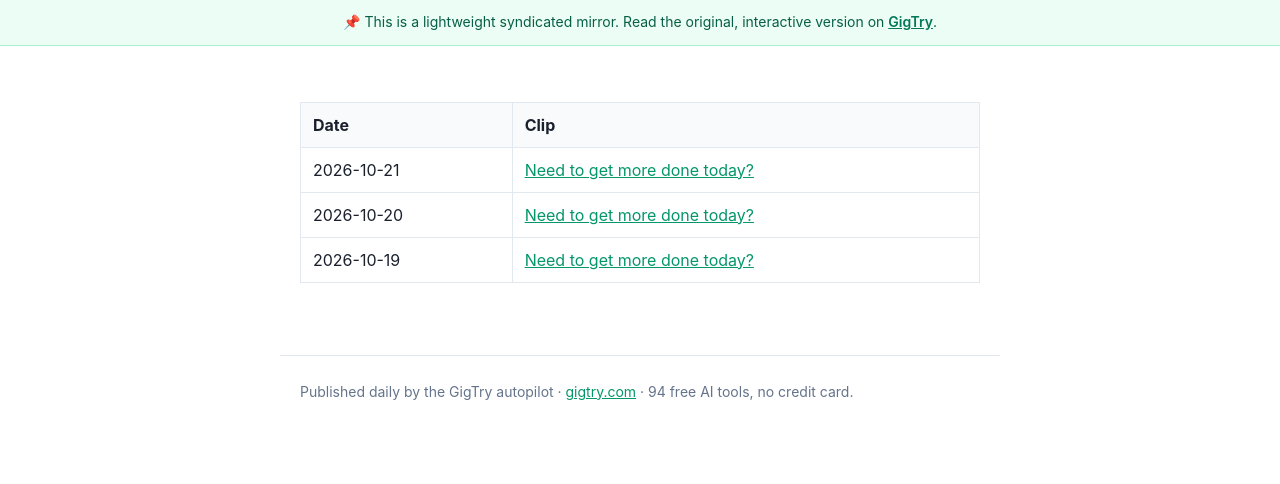
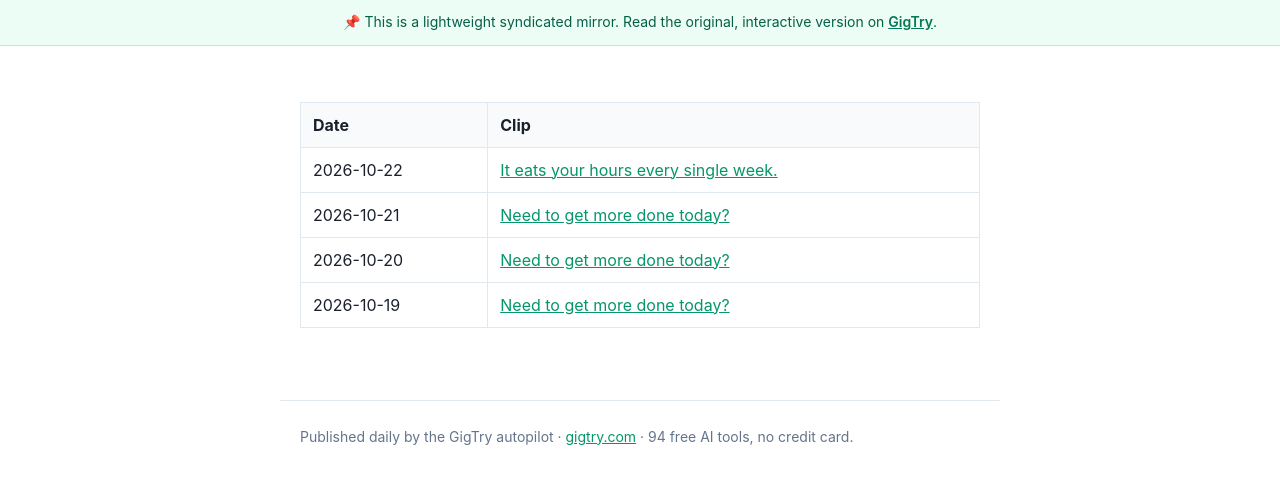
Before and after one commit to gigtryinfo-dev/gigtry-public, a Jekyll site: the page built from posts/clips/index.md, in a window 1280 px wide. Shown: the top 484 px of the page. Built offline with Jekyll 4.4.1, drawn with Linux system fonts in a browser that asks for light colours.

Commit message:
clips index: 2026-10-22

```diff
--- a/posts/clips/index.md
+++ b/posts/clips/index.md
@@ -7,6 +7,7 @@
 
 | Date | Clip |
 |------|------|
+| 2026-10-22 | [It eats your hours every single week.](https://gigtryinfo-dev.github.io/gigtry-public/posts/clips/2026-10-22-clip-1.html) |
 | 2026-10-21 | [Need to get more done today?](https://gigtryinfo-dev.github.io/gigtry-public/posts/clips/2026-10-21-clip-1.html) |
 | 2026-10-20 | [Need to get more done today?](https://gigtryinfo-dev.github.io/gigtry-public/posts/clips/2026-10-20-clip-1.html) |
 | 2026-10-19 | [Need to get more done today?](https://gigtryinfo-dev.github.io/gigtry-public/posts/clips/2026-10-19-clip-1.html) |
```
